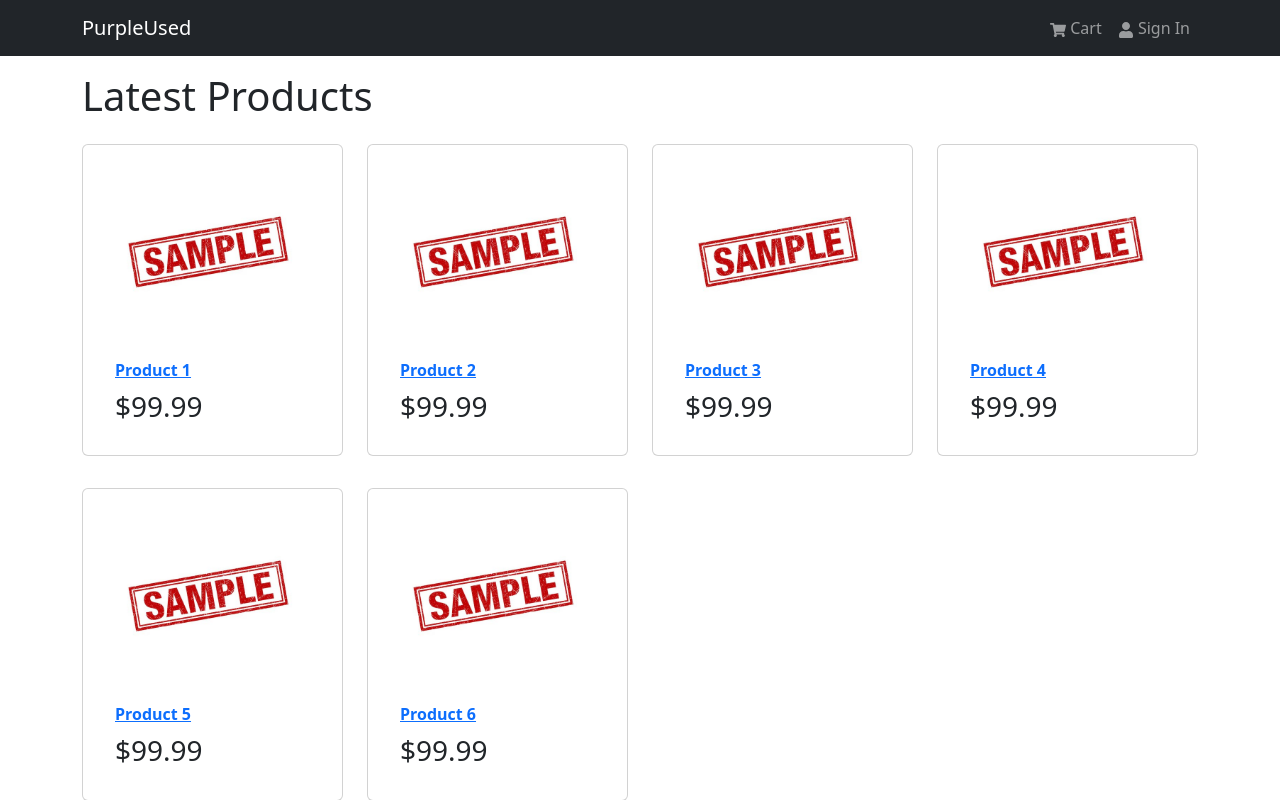
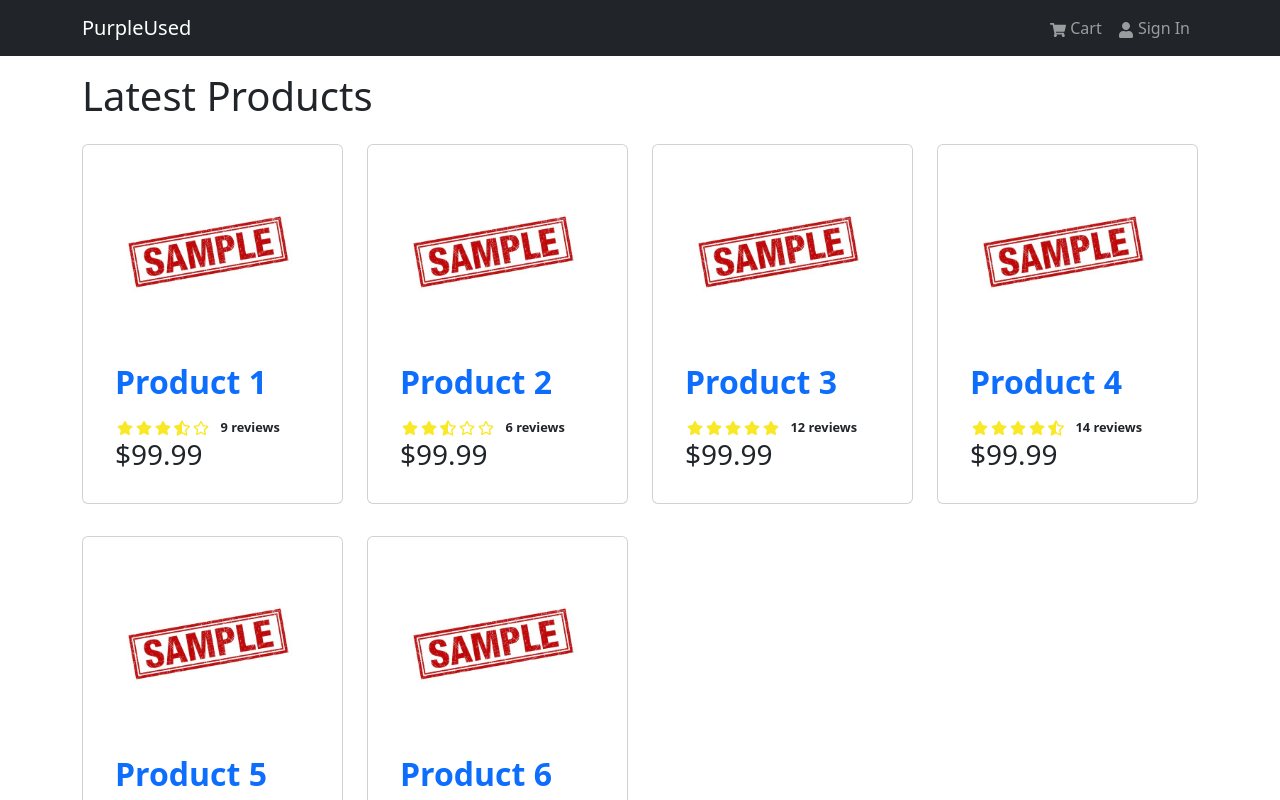
Before and after one commit to solidwake/eshop, a React (Vite) app in the folder frontend/: page / in a window 1280 px wide. Shown: the top 800 px of the page. Built offline with nearby package versions, Linux system fonts and the light colour scheme.

Commit message:
add product ratings

```diff
--- a/frontend/src/components/Product.jsx
+++ b/frontend/src/components/Product.jsx
@@ -1,5 +1,6 @@
 import { Card } from 'react-bootstrap'
 import { Link } from 'react-router-dom'
+import Rating from './Rating'
 
 function Product({ product }) {
   return (
@@ -8,11 +9,14 @@ function Product({ product }) {
         <Card.Img src={product.image} variant='top' />
       </Link>
       <Card.Body>
-        <Link to={`/product/${product._id}`}>
-          <Card.Title as='div'>
+        <Link to={`/product/${product._id}`} className='product-link'>
+          <Card.Title as='div' className='product-title'>
             <strong>{product.name}</strong>
           </Card.Title>
         </Link>
+        <Card.Text as='div'>
+          <Rating value={product.rating} text={`${product.numReviews} reviews`} />
+        </Card.Text>
         <Card.Text as='h3'>
           ${product.price}
         </Card.Text>
--- /dev/null
+++ b/frontend/src/components/Rating.jsx
@@ -0,0 +1,28 @@
+import { FaStar, FaStarHalfAlt, FaRegStar } from 'react-icons/fa'
+
+function Rating({ value, text }) {
+  return (
+    <div className='rating'>
+      <span>
+        {value >= 1 ? <FaStar /> : value >= 0.5 ? <FaStarHalfAlt /> : <FaRegStar />}
+      </span>
+      <span>
+        {value >= 2 ? <FaStar /> : value >= 1.5 ? <FaStarHalfAlt /> : <FaRegStar />}
+      </span>
+      <span>
+        {value >= 3 ? <FaStar /> : value >= 2.5 ? <FaStarHalfAlt /> : <FaRegStar />}
+      </span>
+      <span>
+        {value >= 4 ? <FaStar /> : value >= 3.5 ? <FaStarHalfAlt /> : <FaRegStar />}
+      </span>
+      <span>
+        {value >= 5 ? <FaStar /> : value >= 4.5 ? <FaStarHalfAlt /> : <FaRegStar />}
+      </span>
+      <span className='rating-text'>
+        {text && text}
+      </span>
+    </div>
+  )
+}
+
+export default Rating
--- a/frontend/src/index.css
+++ b/frontend/src/index.css
@@ -53,6 +53,32 @@ button:focus-visible {
 	outline: 4px auto -webkit-focus-ring-color;
 }
 
+.product-link {
+	text-decoration: none;
+}
+
+.product-title {
+	height: 1.5em;
+	font-size: 2em;
+	overflow: hidden;
+	text-overflow: ellipsis;
+	white-space: nowrap;
+}
+
+.rating span {
+	margin: 0.1rem;
+}
+
+.rating svg {
+	color: #f8e825;
+}
+
+.rating-text {
+	font-size: 0.8rem;
+	font-weight: 600;
+	padding-left: 0.5rem;
+}
+
 @media (prefers-color-scheme: light) {
 	:root {
 		color: #213547;
--- a/frontend/src/products.js
+++ b/frontend/src/products.js
@@ -8,8 +8,8 @@ const products = [
     category: 'Category 1',
     price: 99.99,
     countInStock: 5,
-    rating: 4.5,
-    numReviews: 12
+    rating: 3.5,
+    numReviews: 9
   },
   {
     _id: '2',
@@ -20,8 +20,8 @@ const products = [
     category: 'Category 2',
     price: 99.99,
     countInStock: 5,
-    rating: 4.5,
-    numReviews: 12
+    rating: 2.5,
+    numReviews: 6
   },
   {
     _id: '3',
@@ -32,7 +32,7 @@ const products = [
     category: 'Category 3',
     price: 99.99,
     countInStock: 5,
-    rating: 4.5,
+    rating: 5,
     numReviews: 12
   },
   {
@@ -45,7 +45,7 @@ const products = [
     price: 99.99,
     countInStock: 5,
     rating: 4.5,
-    numReviews: 12
+    numReviews: 14
   },
   {
     _id: '5',
@@ -56,8 +56,8 @@ const products = [
     category: 'Category 5',
     price: 99.99,
     countInStock: 5,
-    rating: 4.5,
-    numReviews: 12
+    rating: 4,
+    numReviews: 13
   },
   {
     _id: '6',
@@ -69,7 +69,7 @@ const products = [
     price: 99.99,
     countInStock: 5,
     rating: 4.5,
-    numReviews: 12
+    numReviews: 4
   },
 ]
 
```
Also changed, not shown: frontend/src/screens/ProductScreen.jsx (added, +13 -0 lines).
